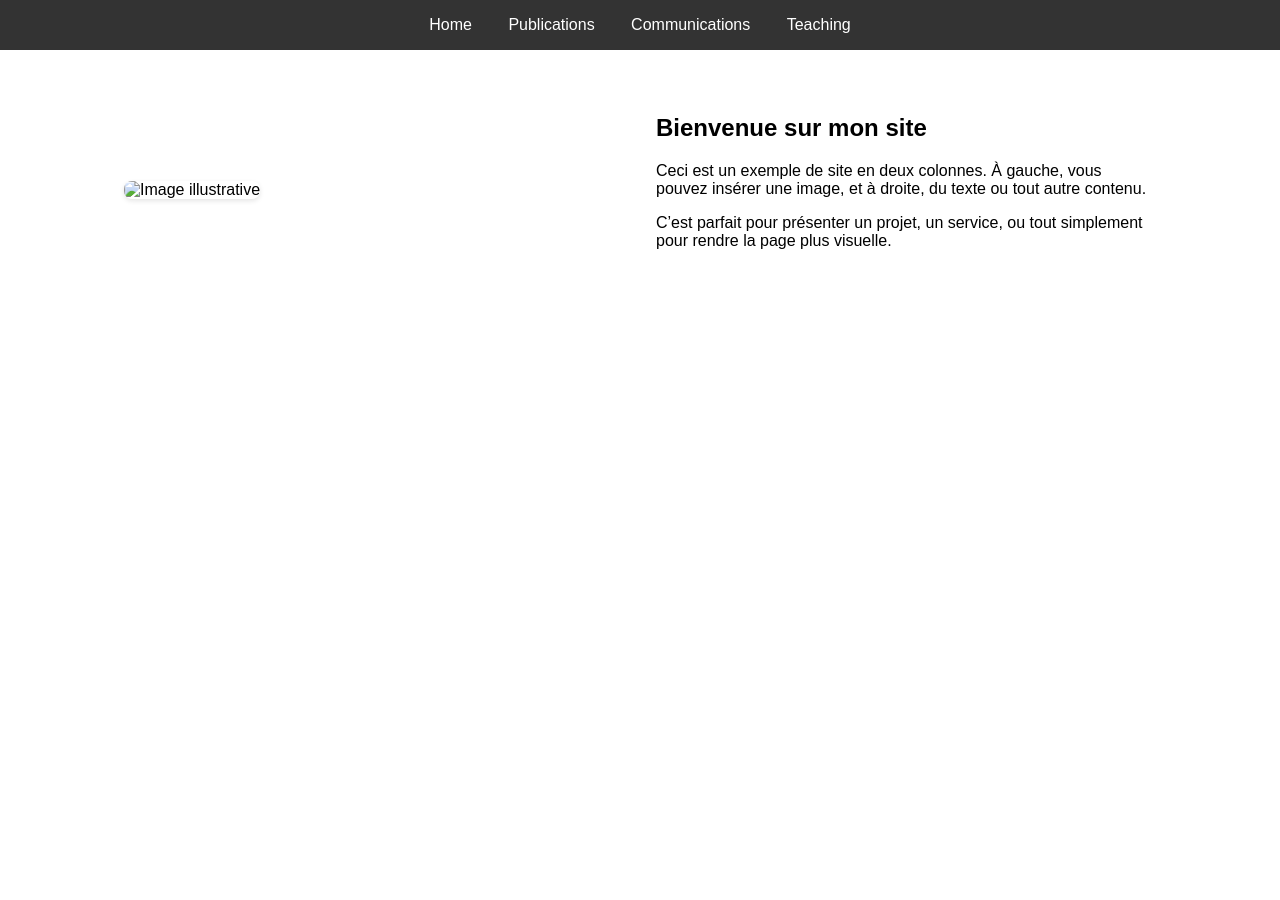
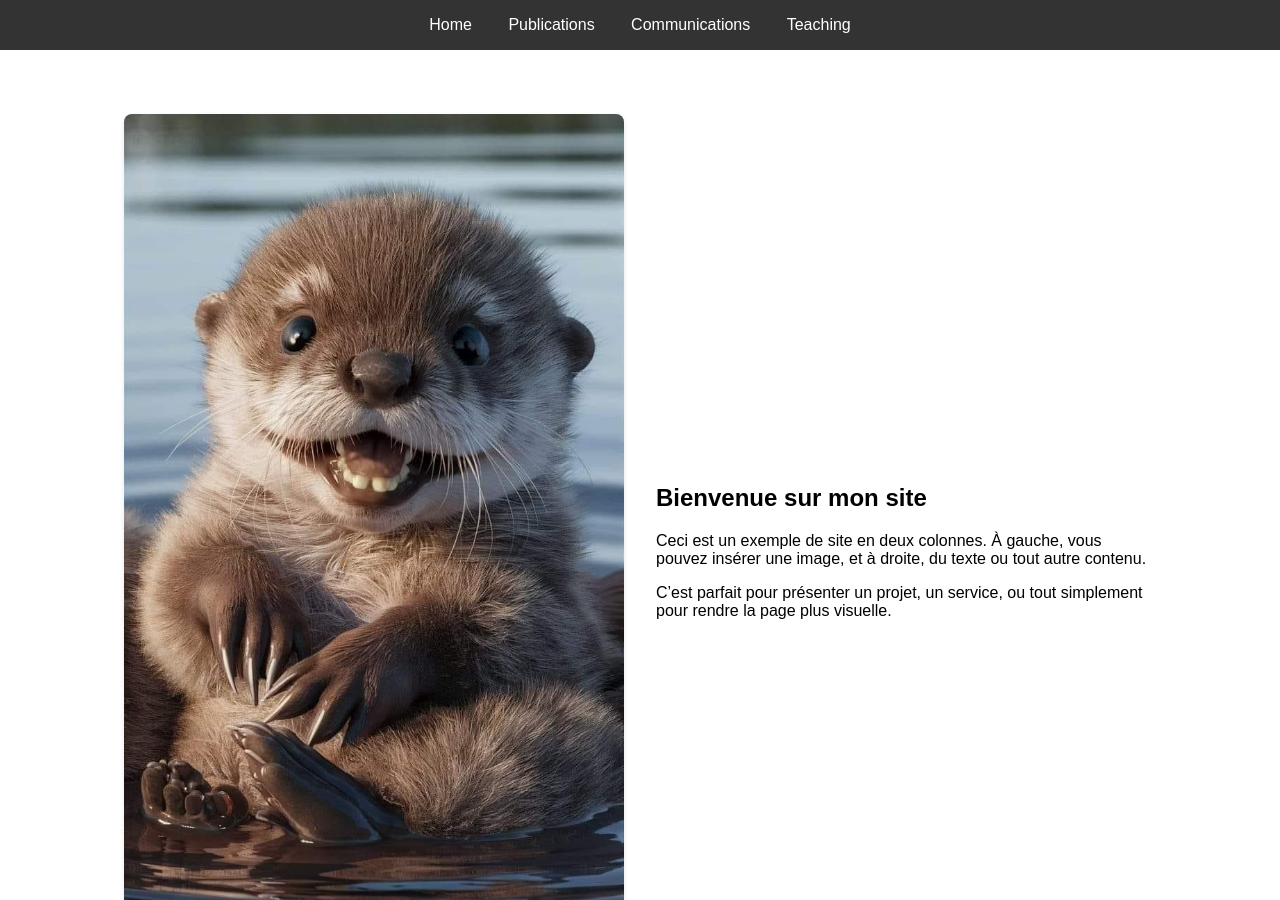
Before and after one commit to bsulis/bsulis.github.io, a plain HTML site: page index.html in a window 1280 px wide. Shown: the top 900 px of the page. Before the commit the page ends 800 px from the top, so only its background shows below. Drawn offline with Linux system fonts and the light colour scheme.

Commit message:
add image

```diff
--- a/index.html
+++ b/index.html
@@ -20,7 +20,7 @@
     <main>
     <section class="deux-colonnes">
         <div class="colonne-gauche">
-            <img src="ton-image.jpg" alt="Image illustrative" />
+            <img src="assets/loutre.jpg" alt="Image illustrative" />
         </div>
         <div class="colonne-droite">
             <h2>Bienvenue sur mon site</h2>
```
